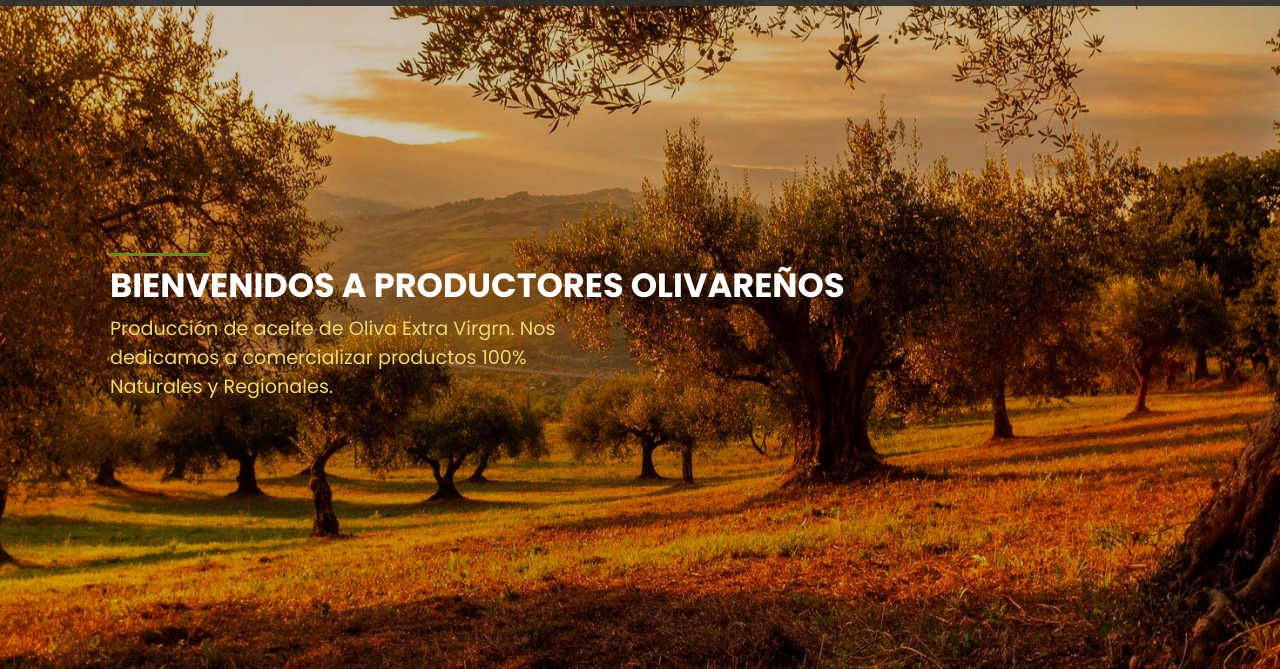
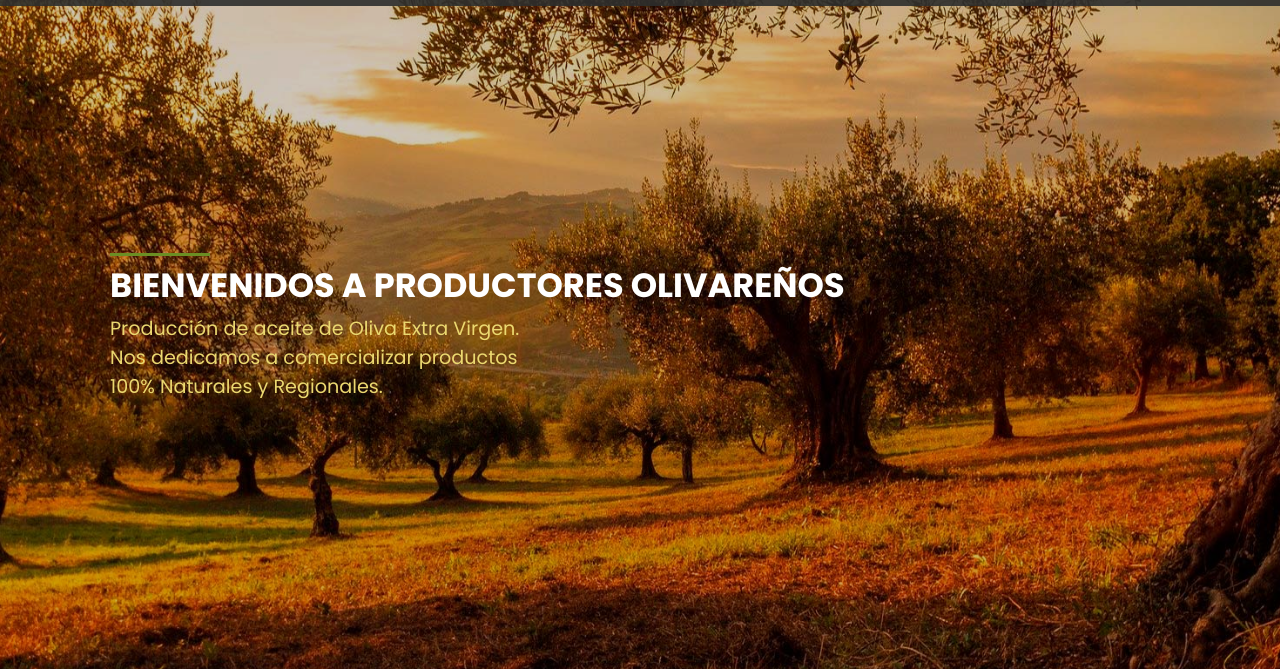
Before and after one commit to GUSS1977/UTN-E-COMMERCE-LOS-CARPINCHOS, a plain HTML site: page client/index.html in a window 1280 px wide. Shown: the part 131-800 px from the top of the page. Drawn offline with nearby package versions, Linux system fonts and the light colour scheme; a script that the page names is missing.

Commit message:
Update index.html

```diff
--- a/client/index.html
+++ b/client/index.html
@@ -52,7 +52,7 @@
                     <div class="home-text container">
                         <h1 class="slide-title">BIENVENIDOS A PRODUCTORES OLIVAREÑOS</h1>
                         <p class="slide-descrip">
-                            Producción de aceite de Oliva Extra Virgrn.
+                            Producción de aceite de Oliva Extra Virgen.
                             Nos dedicamos a comercializar productos 100%
                             Naturales y Regionales.
                         </p>
```
